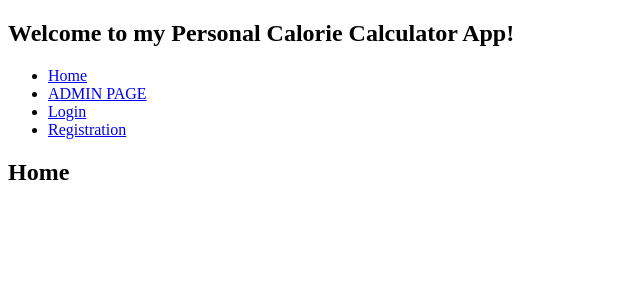
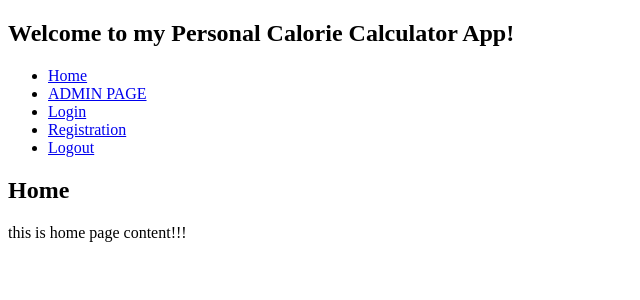
Before and after one commit to kokovych/calorie_calculator, a React app in the folder frontend/: page / in a window 1280 px wide. Shown: the top 300 px of the page, without its empty margins (0-640 px from the left). Built offline with nearby package versions, Linux system fonts and the light colour scheme.

Commit message:
Frontend:configuration webpack

```diff
--- a/frontend/index.html
+++ b/frontend/index.html
@@ -11,6 +11,5 @@
 </div>
 </body>
 
-<script src="/static/dist/main_bundle.js"></script>
-<!--<script src="/frontend/index.js"></script>-->
+<script src="/dist/dist/main_bundle.js"></script>
 </html>
--- a/frontend/src/components/Header.js
+++ b/frontend/src/components/Header.js
@@ -9,7 +9,9 @@ function HomePage() {
     return (
         <div>
             <h2>Home</h2>
-            {/*<div> smt</div>*/}
+            <div>
+                this is home page content!!!
+            </div>
         </div>
     )
 }
@@ -25,13 +27,16 @@ function AppRouter() {
                             <Link to="/">Home</Link>
                         </li>
                         <li>
-                            <a href="http://localhost:8000/admin/" target="_blank">ADMIN PAGE</a>
+                            <a href="/admin/"  target="_blank">ADMIN PAGE</a>
                         </li>
                         <li>
                             <Link to="/login/">Login</Link>
                         </li>
                         <li>
                             <Link to="/registration/">Registration</Link>
+                        </li>
+                        <li>
+                            <Link to="/logout/">Logout</Link>
                         </li>
                     </ul>
                 </nav>
```
